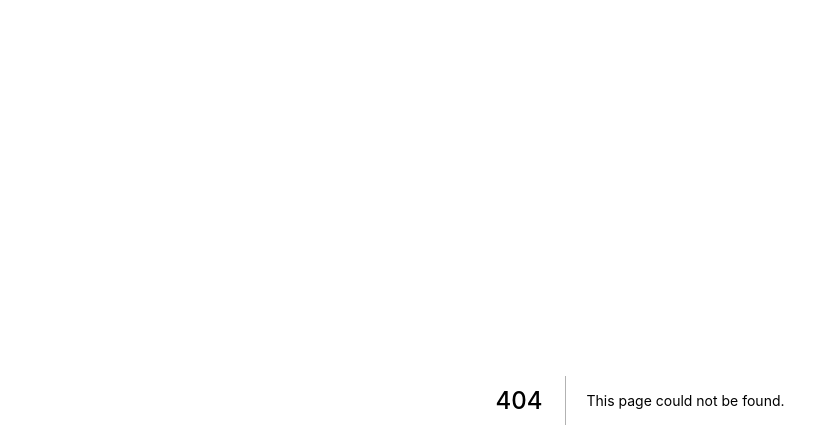
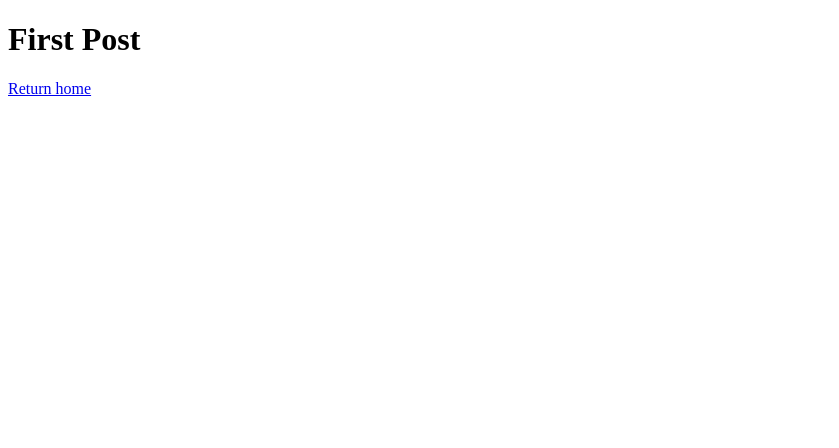
Before and after one commit to sisilhowie99/nextjs-tutorial, a Next.js app: page /posts/first-post in a window 1280 px wide. Before the commit this address had no page. Shown: the top 448 px of the page, without its empty margins (0-839 px from the left). Built offline with nearby package versions, Linux system fonts and the light colour scheme.

Commit message:
Create a page

```diff
--- /dev/null
+++ b/pages/posts/first-post.js
@@ -0,0 +1,8 @@
+export default function FirstPost() {
+    return (
+        <>
+            <h1>First Post</h1>
+            <a href='/'>Return home</a>
+        </>
+    )
+}
```
